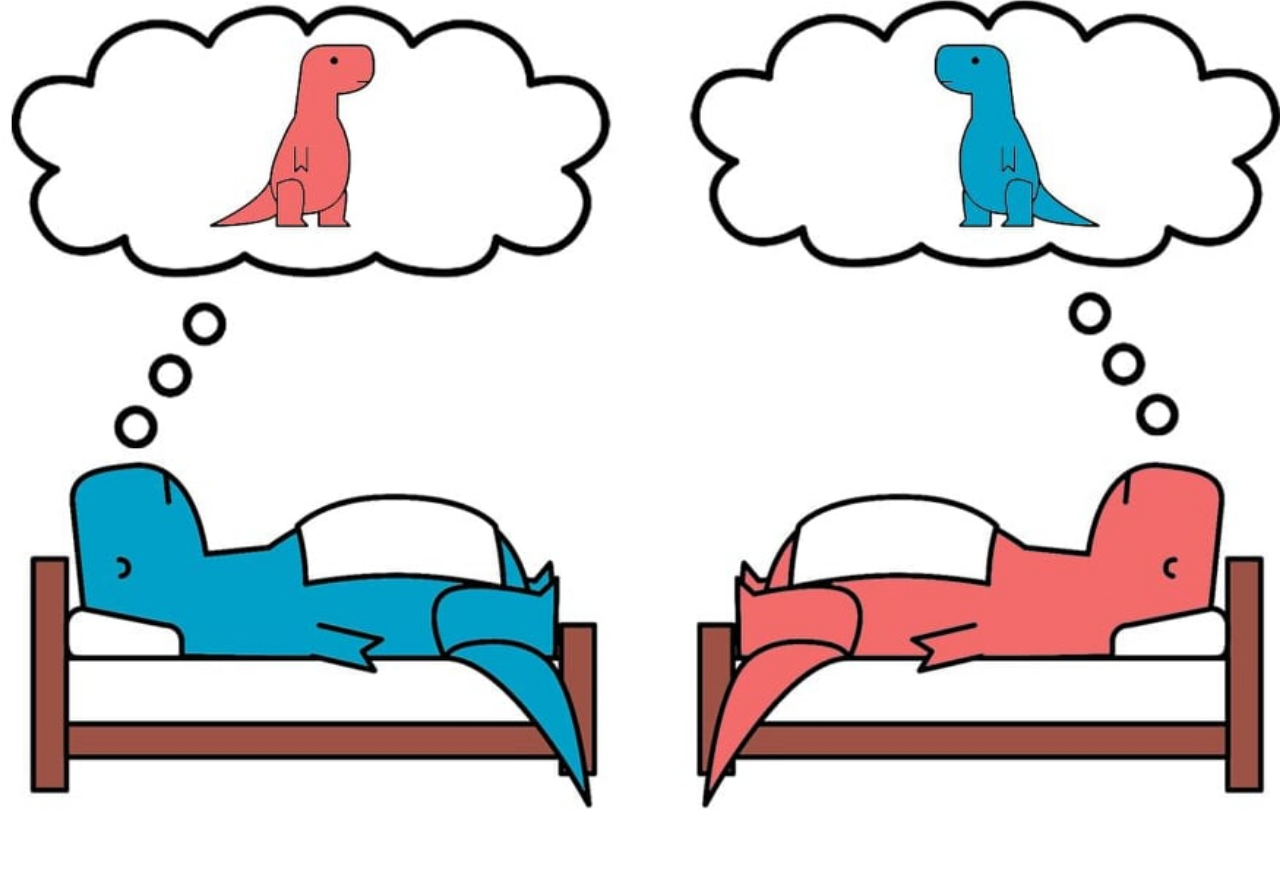
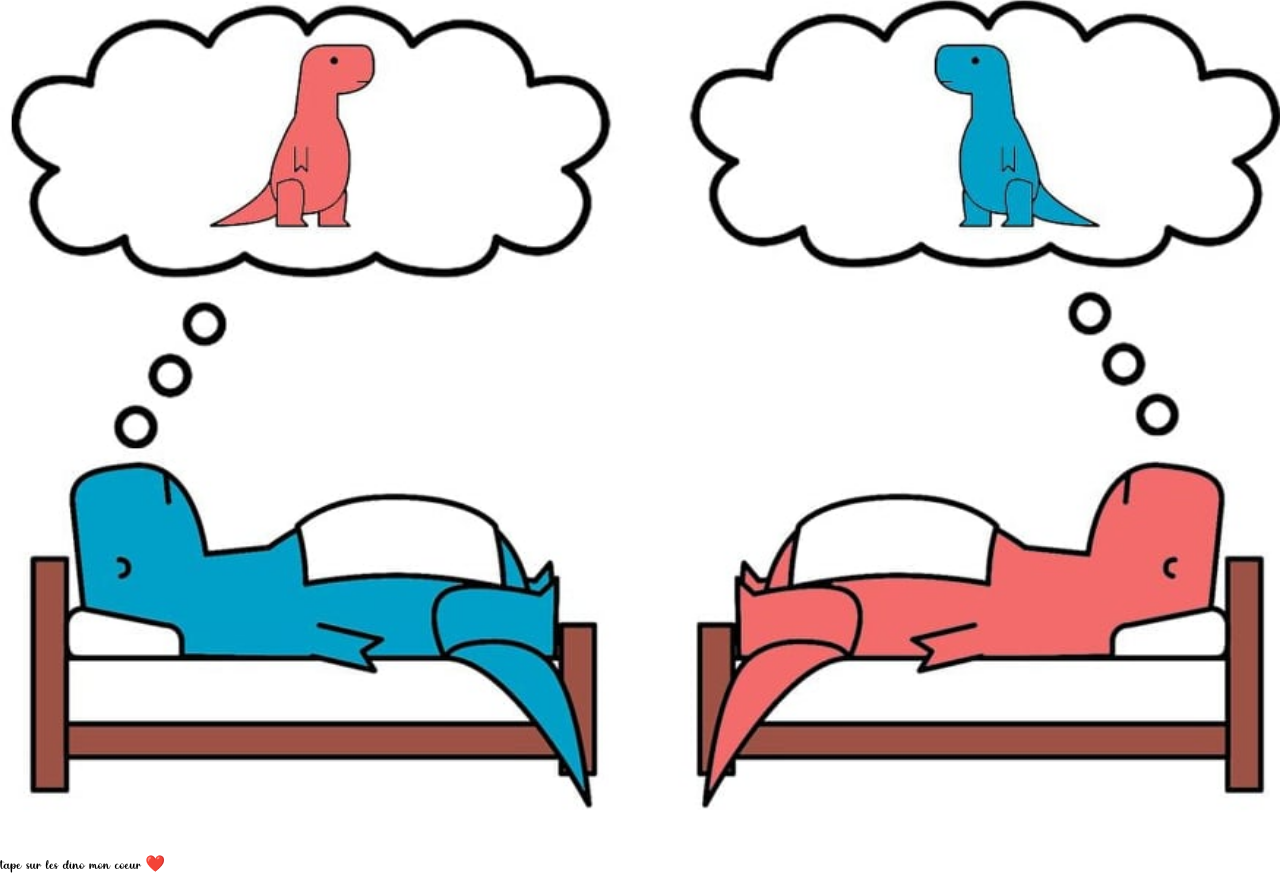
Before and after one commit to gmamillon/511, a plain HTML site: page madoucetoutedouce.html in a window 1280 px wide. Shown: the part 549-1423 px from the top of the page. Drawn offline with Linux system fonts and the light colour scheme.

Commit message:
Update madoucetoutedouce.html

```diff
--- a/madoucetoutedouce.html
+++ b/madoucetoutedouce.html
@@ -15,6 +15,7 @@
             <div id="reve"></div>
             <div id="dodo"></div>
         </div>
+        <p>tape sur les dino mon coeur ❤️</p>
         <style id="style"></style>
     </body>
 </html>
```
